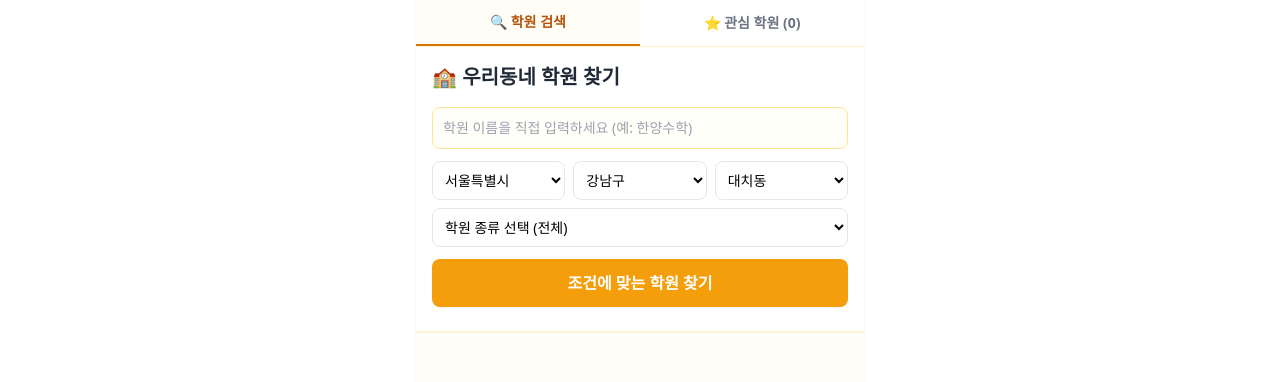
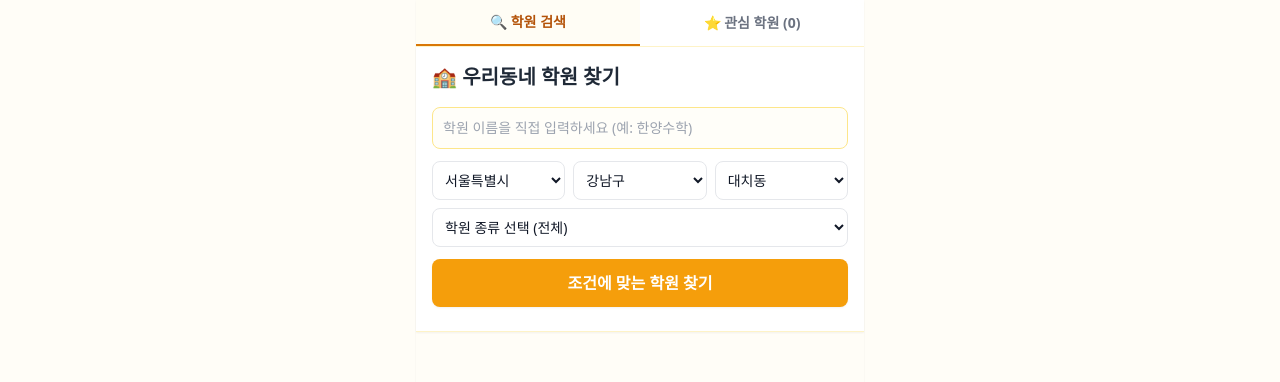
Before and after one commit to twotheg/academy-finder, a Next.js app: page / in a window 1280 px wide. Shown: the top 382 px of the page. Built offline with nearby package versions, Linux system fonts and the light colour scheme.

Commit message:
Change theme color and body class in layout
Updated the theme color and body class for styling.

```diff
--- a/app/layout.tsx
+++ b/app/layout.tsx
@@ -4,15 +4,16 @@ import Script from 'next/script'
 export const metadata = {
   title: '우리동네 학원 찾기',
   description: '전국 학원 시간표 및 수강료 검색 서비스',
-  manifest: '/manifest.json', // 앱 설정 파일 연결
+  manifest: '/manifest.json',
   icons: {
     icon: '/android-chrome-192x192.png',
     apple: '/android-chrome-192x192.png',
   },
 }
 
+// 스마트폰 상단 상태바(시계/배터리) 배경색을 앱 배경(크림/연노랑)과 일치시킴
 export const viewport = {
-  themeColor: '#2563eb', // 브라우저 및 앱 상단 테마 색상 (블루)
+  themeColor: '#FFFDF7',
 }
 
 export default function RootLayout({
@@ -31,7 +32,7 @@ export default function RootLayout({
           strategy="afterInteractive"
         />
       </head>
-      <body>{children}</body>
+      <body className="bg-[#FFFDF7] text-gray-900">{children}</body>
     </html>
   )
 }
```
